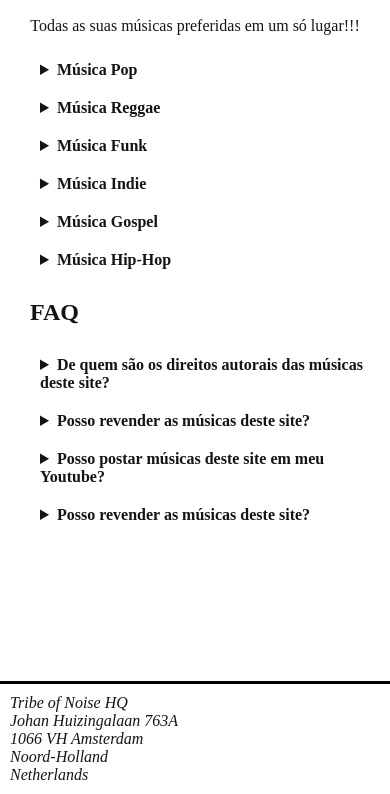
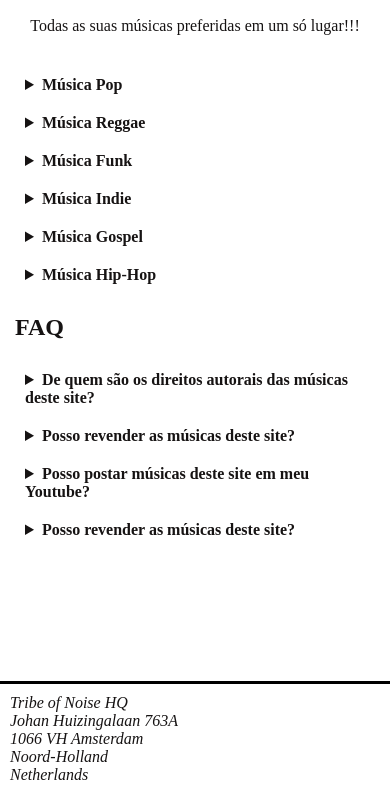
Before and after one commit to laraberns/exercicios-html-Entra21, a plain HTML site: page exercicios-html/exercicio-03/index.html in a window 390 px wide. Shown: the part 50-844 px from the top of the page. Drawn offline with Linux system fonts and the light colour scheme.

Commit message:
alterando responsividade do exer 03

```diff
--- a/exercicios-html/exercicio-03/index.html
+++ b/exercicios-html/exercicio-03/index.html
@@ -8,13 +8,13 @@
     <style>
         * {
             color: rgb(22, 19, 19);
-            position: relative;
-
         }
 
         body {
-            min-height: 90vh;
+            min-height: 100vh;
             margin: 0;
+            display: flex;
+            flex-direction: column;
         }
 
         .textos-cabecalho {
@@ -35,14 +35,13 @@
         }
 
         .rodape {
-            position: fixed;
-            width: 100%;
-            bottom: 0%;
             padding: 10px;
             border-top: 3px solid black;
+            margin-top: auto;
         }
-        main{
-            margin-left: 30px;
+
+        main {
+            margin: 15px;
         }
     </style>
 </head>
```
